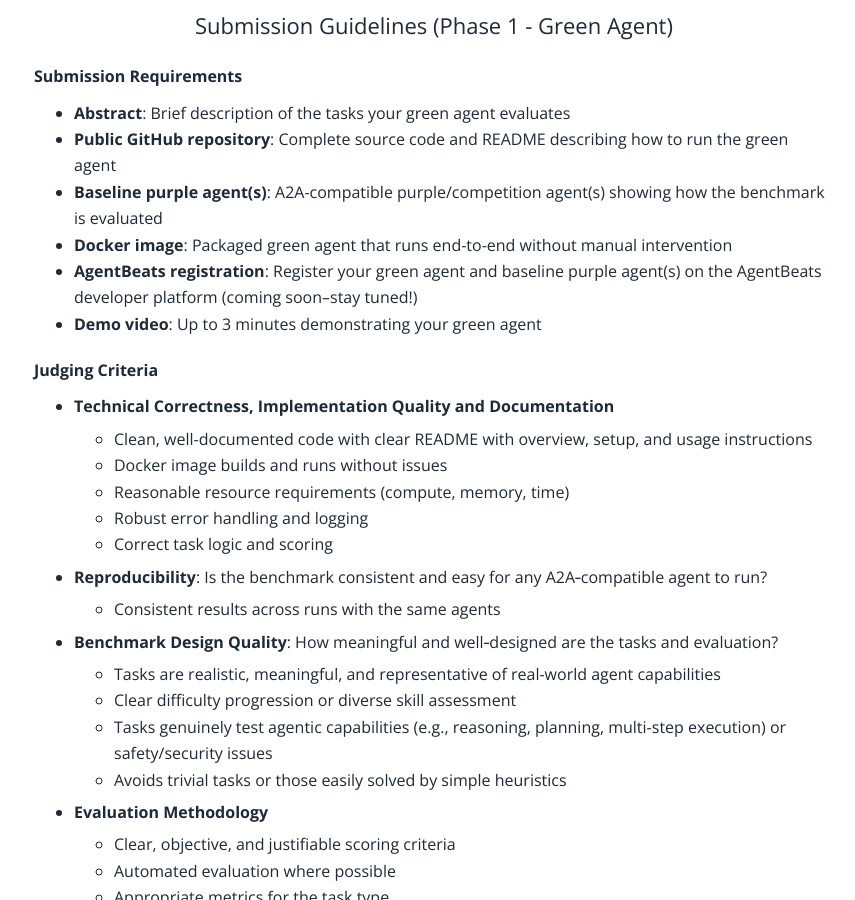
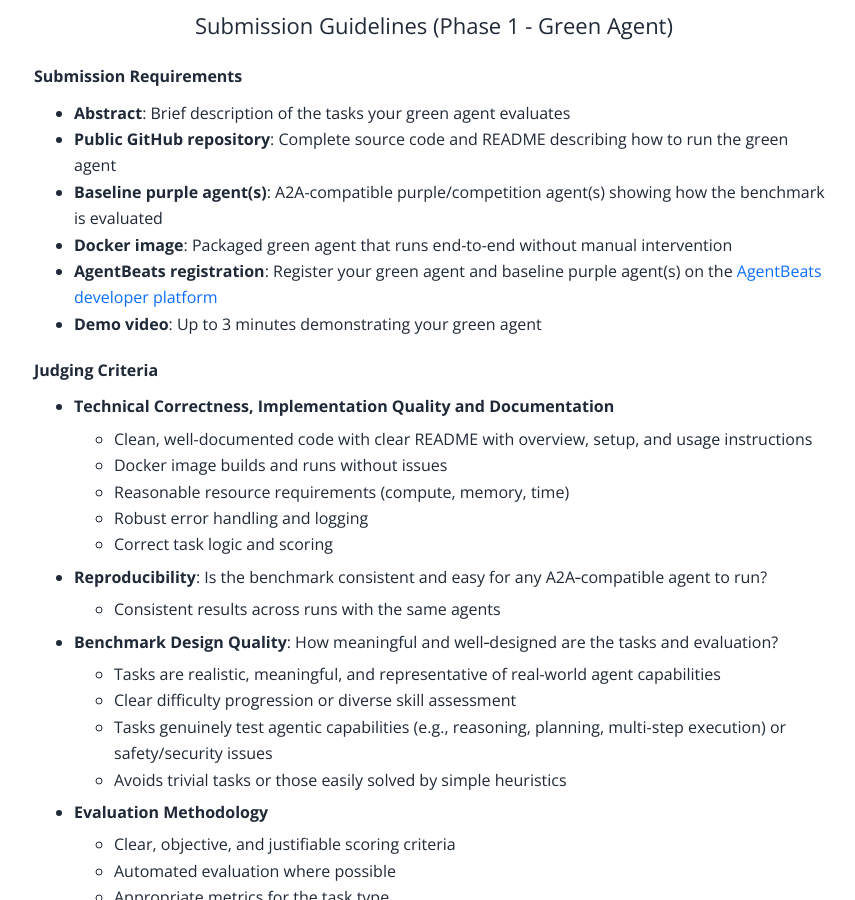
Before and after one commit to rdi-berkeley/rdi-berkeley.github.io, a Jekyll site: the page agentx-agentbeats.html, which Jekyll copies as it is, in a window 1280 px wide and 900 px high, scrolled down 6282 px. Shown: the whole window, without its empty margins (206-1061 px from the left). Built offline with Jekyll 4.4.1, drawn with Linux system fonts in a browser that asks for light colours.

Commit message:
Add agentbeats.dev link to agentx-agentbeats

```diff
--- a/agentx-agentbeats.html
+++ b/agentx-agentbeats.html
@@ -739,7 +739,7 @@
             <li><strong>Public GitHub repository</strong>: Complete source code and README describing how to run the green agent</li>
             <li><strong>Baseline purple agent(s)</strong>: A2A-compatible purple/competition agent(s) showing how the benchmark is evaluated</li>
             <li><strong>Docker image</strong>: Packaged green agent that runs end-to-end without manual intervention</li>
-            <li><strong>AgentBeats registration</strong>: Register your green agent and baseline purple agent(s) on the AgentBeats developer platform (coming soon–stay tuned!)</li>
+            <li><strong>AgentBeats registration</strong>: Register your green agent and baseline purple agent(s) on the <a href="https://agentbeats.dev" target="_blank">AgentBeats developer platform</a></li>
             <li><strong>Demo video</strong>: Up to 3 minutes demonstrating your green agent</li>
           </ul>
           <h4 style="font-weight: 600; margin-top: 20px; margin-bottom: 10px;">Judging Criteria</h4>
```
